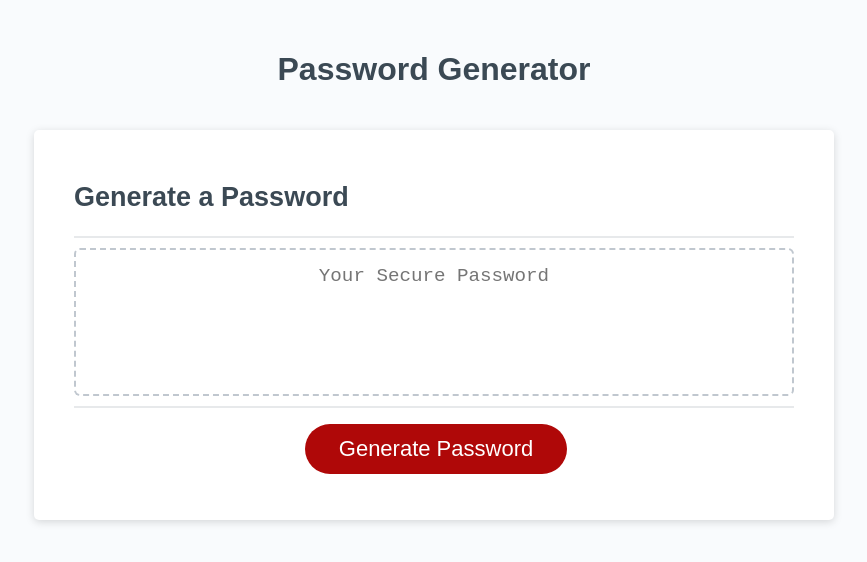
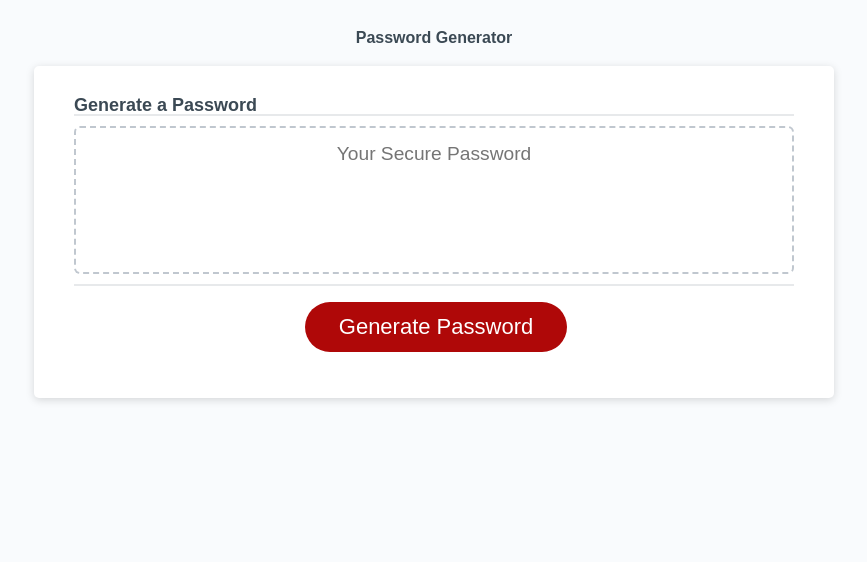
Before and after one commit to miloyang/Password-Generator, a plain HTML site: page index.html in a window 1280 px wide. Shown: the whole page, without its empty margins (206-1073 px from the left). Drawn offline with Linux system fonts and the light colour scheme; files that its build step writes are made by us from their sources; files whose address does not match are found by name.

Commit message:
added reset css and linked the correct file in html

```diff
--- /dev/null
+++ b/assets/css/reset.css
@@ -0,0 +1,41 @@
+* {
+  margin: 0;
+  padding: 0;
+  box-sizing: border-box;
+}
+
+html {
+  height: 100%;
+}
+
+body {
+  min-height: 100%;
+  line-height: 1;
+  font-family: sans-serif;
+}
+
+h1,
+h2,
+h3,
+h4,
+h5,
+h6 {
+  font-size: 100%;
+}
+
+input,
+select,
+option,
+optgroup,
+textarea,
+button,
+pre,
+code {
+  font-size: 100%;
+  font-family: inherit;
+}
+
+ol,
+ul {
+  list-style: none;
+}
--- a/index.html
+++ b/index.html
@@ -5,7 +5,8 @@
     <meta name="viewport" content="width=device-width, initial-scale=1.0" />
     <meta http-equiv="X-UA-Compatible" content="ie=edge" />
     <title>Password Generator</title>
-    <link rel="stylesheet" href="style.css" />
+    <link rel="stylesheet" href="assets/css/reset.css" />
+    <link rel="stylesheet" href="assets/css/style.css" />
   </head>
   <body>
     <div class="wrapper">
```
